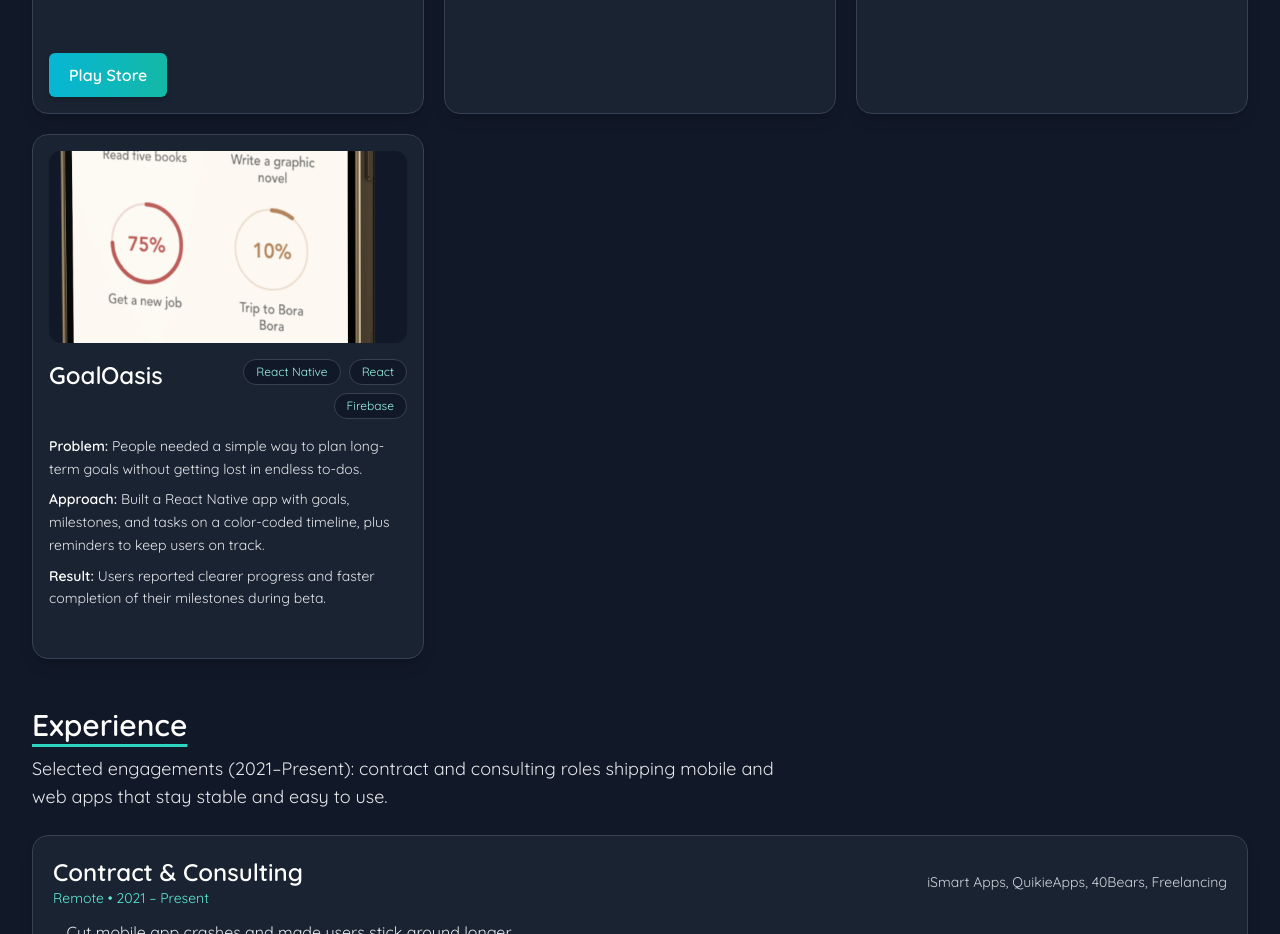
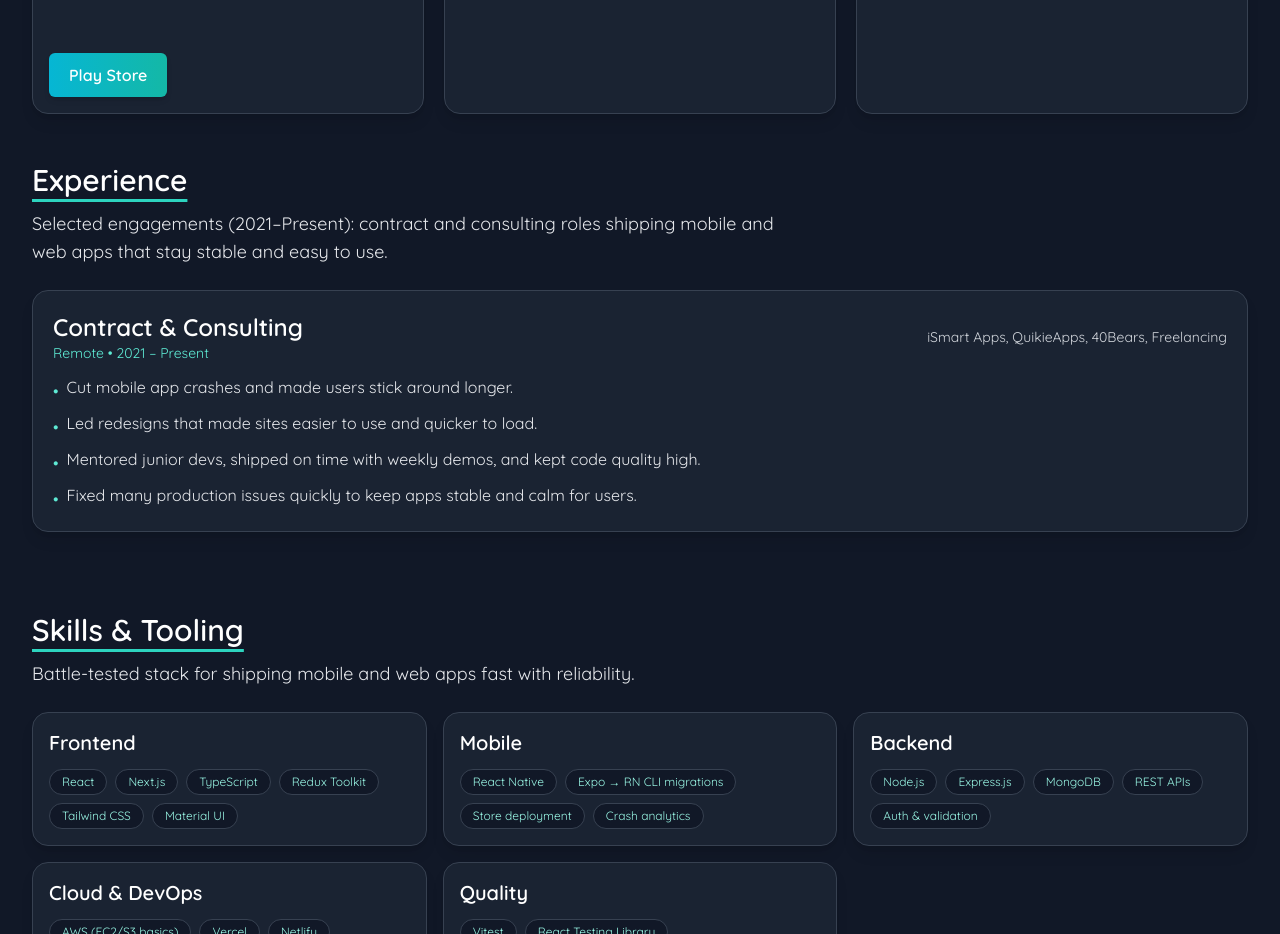
Before and after one commit to GeekyNaved/Portfolio_Naved, a React (Vite) app: page / in a window 1280 px wide. Shown: the part 3000-3934 px from the top of the page. Built offline with nearby package versions, Linux system fonts and the light colour scheme.

Commit message:
comment out last project

```diff
--- a/src/components/ProjectsSection.jsx
+++ b/src/components/ProjectsSection.jsx
@@ -80,16 +80,16 @@ const projects = [
     result: "Better brand presence and customer experience.",
     techStack: ["React Native", "Design system"],
   },
-  {
-    id: "goaloasis",
-    image: goalOasisImage,
-    alt: "GoalOasis goal tracking app",
-    title: "GoalOasis",
-    problem: "People needed a simple way to plan long-term goals without getting lost in endless to-dos.",
-    approach: "Built a React Native app with goals, milestones, and tasks on a color-coded timeline, plus reminders to keep users on track.",
-    result: "Users reported clearer progress and faster completion of their milestones during beta.",
-    techStack: ["React Native", "React", "Firebase"],
-  },
+  // {
+  //   id: "goaloasis",
+  //   image: goalOasisImage,
+  //   alt: "GoalOasis goal tracking app",
+  //   title: "GoalOasis",
+  //   problem: "People needed a simple way to plan long-term goals without getting lost in endless to-dos.",
+  //   approach: "Built a React Native app with goals, milestones, and tasks on a color-coded timeline, plus reminders to keep users on track.",
+  //   result: "Users reported clearer progress and faster completion of their milestones during beta.",
+  //   techStack: ["React Native", "React", "Firebase"],
+  // },
 ];
 
 const ProjectsSection = () => {
```
